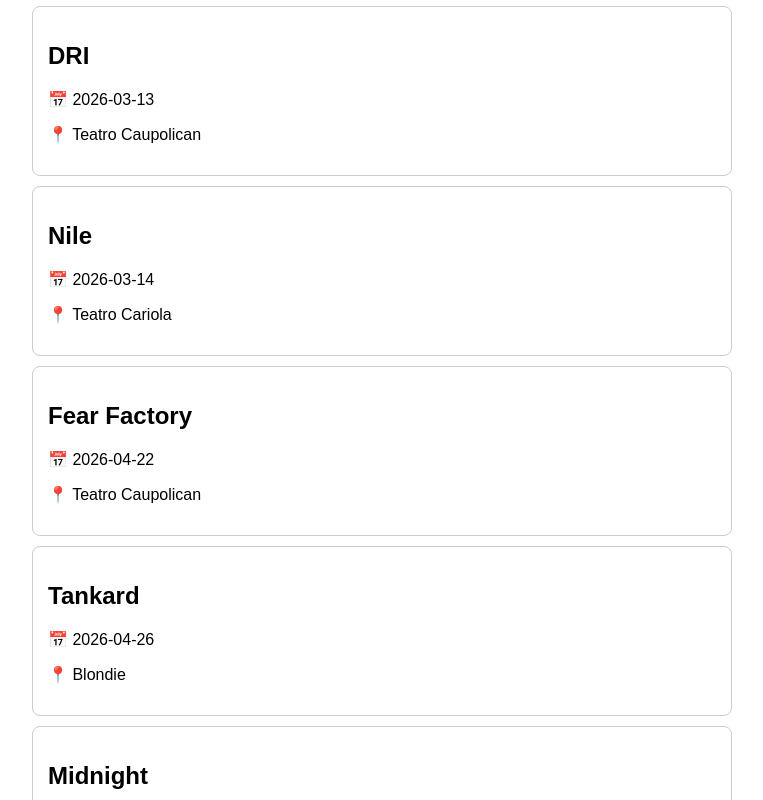
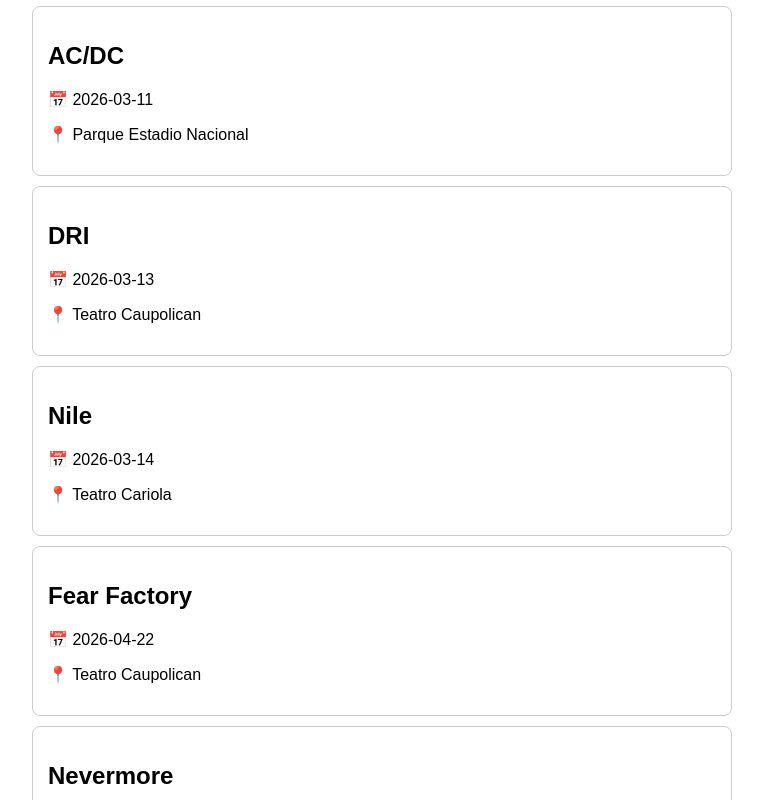
Before and after one commit to monigote2112/Conciertos-, a React (Vite) app in the folder metal_calendar_project/: page / in a window 1280 px wide. Shown: the part 1540-2340 px from the top of the page, without its empty margins (258-1021 px from the left). Built offline with nearby package versions, Linux system fonts and the light colour scheme.

Commit message:
Update App.jsx

```diff
--- a/metal_calendar_project/src/App.jsx
+++ b/metal_calendar_project/src/App.jsx
@@ -9,9 +9,11 @@
   { date: "2026-02-14", band: "Obituary", city: "Teatro Cariola" },
     { date: "2026-02-14", band: "Obituary", city: "Teatro Cariola" },
   { date: "2026-03-07", band: "Epic rock fest", city: "Club Hipico" },
+  { date: "2026-03-11", band: "AC/DC", city: "Parque Estadio Nacional" },
   { date: "2026-03-13", band: "DRI", city: "Teatro Caupolican" },
   { date: "2026-03-14", band: "Nile", city: "Teatro Cariola" },
   { date: "2026-04-22", band: "Fear Factory", city: "Teatro Caupolican" },
+  { date: "2026-04-24", band: "Nevermore", city: "Teatro Cariola" },
   { date: "2026-04-26", band: "Tankard", city: "Blondie" },
   { date: "2026-04-30", band: "Midnight", city: "Sala Metronomo" },
 
```
